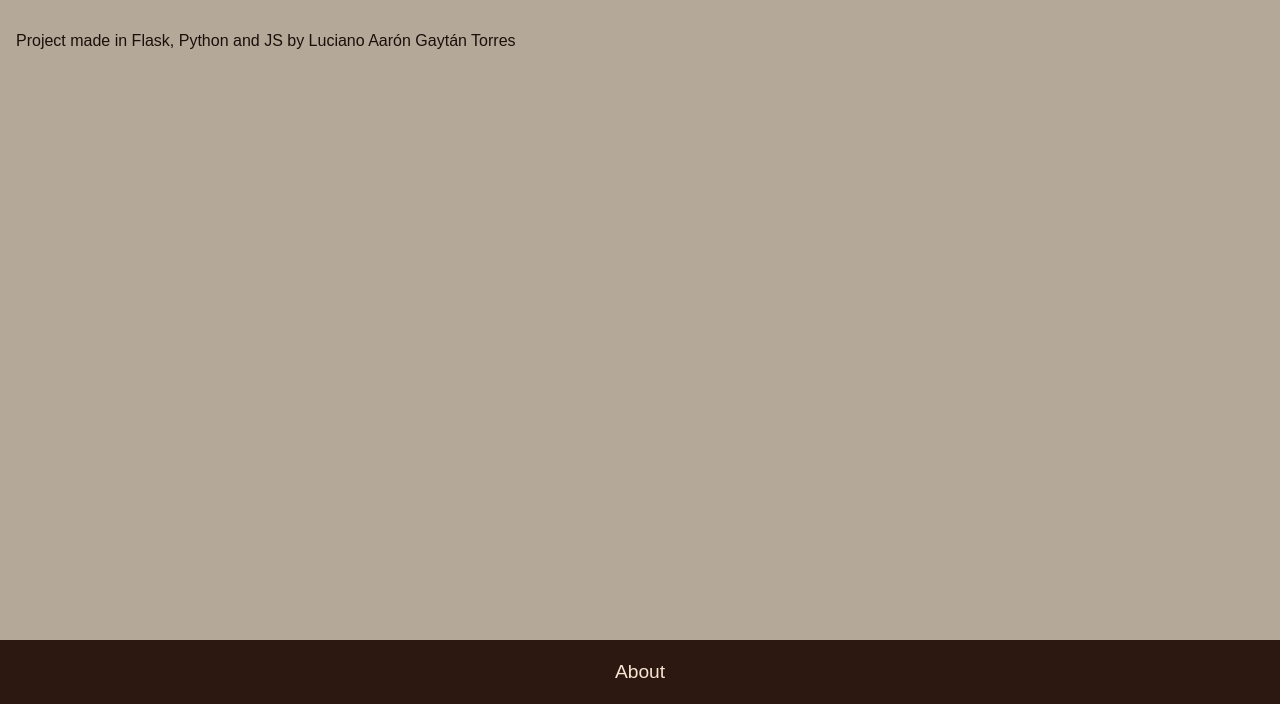
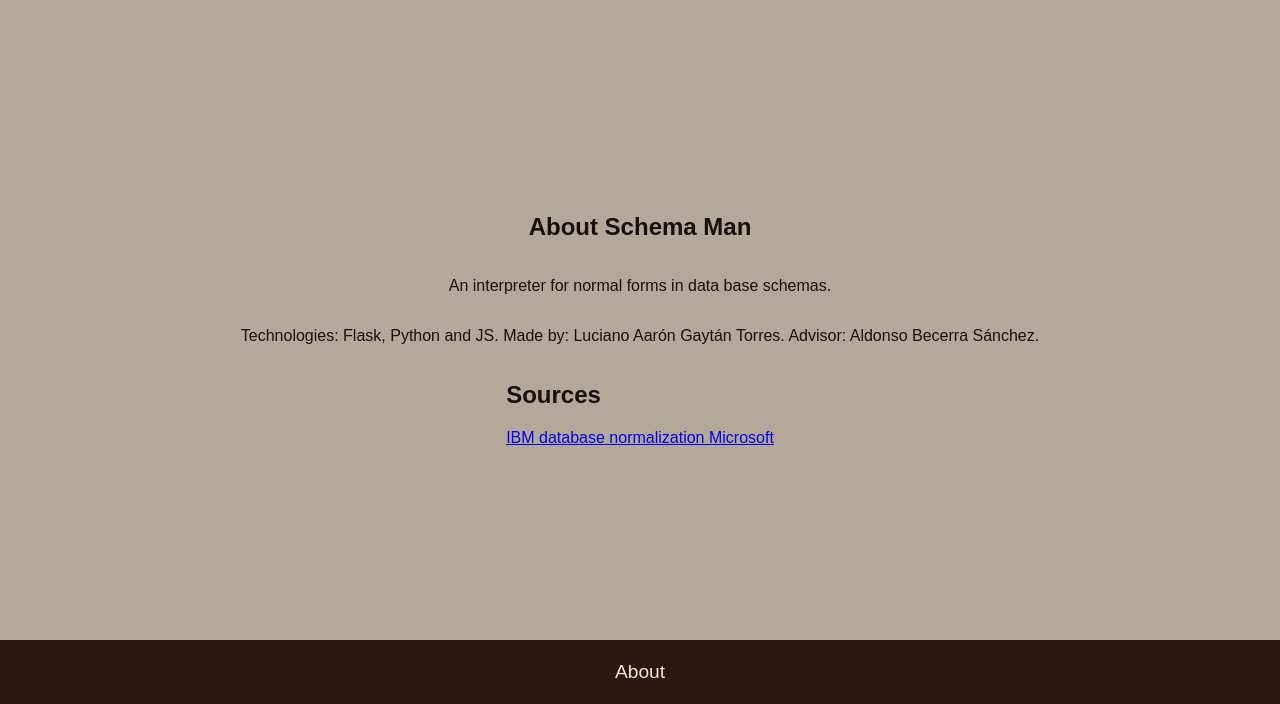
Before and after one commit to Qwerty3341/SchemaMan, a Flask app: page /about/ in a window 1280 px wide. Shown: the part 96-800 px from the top of the page. Run offline with Flask 3, Linux system fonts and the light colour scheme; some web fonts are replaced.

Commit message:
Preparing nf pages

```diff
--- /dev/null
+++ b/schema_man/static/css/about.css
@@ -0,0 +1,7 @@
+.box {
+	display: flex;
+	flex: 1;
+	flex-direction: column;
+	justify-content: center;
+	align-items: center;
+}
--- a/schema_man/static/css/normalizator.css
+++ b/schema_man/static/css/normalizator.css
@@ -13,7 +13,7 @@
 	display: grid;
 	grid-template-columns: repeat(2, 1fr);
 	gap: 10px;
-	height: 100%;
+	flex: 1;
 }
 
 .selector-container {
--- a/schema_man/static/css/style.css
+++ b/schema_man/static/css/style.css
@@ -67,8 +67,10 @@ body {
 /* main config */
 
 main.content {
-	flex: 1;
 	padding: 1rem;
+	display: flex;
+	flex: content;
+	/* flex-direction: column; */
 }
 
 /* footer config */
--- a/schema_man/templates/app/about.html
+++ b/schema_man/templates/app/about.html
@@ -2,16 +2,38 @@
 
 {% block title %}About{% endblock %}
 
+{% block styles %}
+<link rel="stylesheet" href="{{ url_for('static', filename='css/about.css') }}">
+{% endblock %}
+
 {% block content %}
+<section class="box">
+	<h1>About Schema Man</h1>
 
-<section class="about">
-	<p>
-		Project made in Flask, Python and JS by Luciano Aarón Gaytán Torres
-	</p>
-</section>
+	<div class="block" id="about">
+		<p>
+			An interpreter for normal forms in data base schemas.
+		</p>
+	</div>
 
-<section class="credits">
+	<div class="block" id="credits">
+		<p>
+			Technologies: Flask, Python and JS.
+			Made by: Luciano Aarón Gaytán Torres.
+			Advisor: Aldonso Becerra Sánchez.
+		</p>
+	</div>
 
+	<div class="block" id="sources">
+		<h2>Sources</h2>
+		<a target="_blank" href="https://www.ibm.com/think/topics/database-normalization">
+			IBM database normalization
+		</a>
+		<a target="_blank"
+			href="https://learn.microsoft.com/en-us/previous-versions/troubleshoot/microsoft-365/microsoft-365-apps/access/database-normalization-description">
+			Microsoft
+		</a>
+	</div>
 </section>
 
 {% endblock %}
--- a/schema_man/templates/nf/nf1.html
+++ b/schema_man/templates/nf/nf1.html
@@ -3,13 +3,13 @@
 {% block title %}First Normal Form{% endblock %}
 
 {% block nf_title %}First Normal Form{% endblock %}
-{% block nf_subtitle %}{% endblock %}
+{% block nf_subtitle %}Delete repeated groups{% endblock %}
 
 {% block nf_description %}
 <p>
+
 </p>
 {% endblock %}
 
 {% block nf_example %}
-<h3>Example</h3>
 {% endblock %}
--- a/schema_man/templates/nf/nf2.html
+++ b/schema_man/templates/nf/nf2.html
@@ -3,7 +3,7 @@
 {% block title %}Second Normal Form{% endblock %}
 
 {% block nf_title %}Second Normal Form{% endblock %}
-{% block nf_subtitle %}{% endblock %}
+{% block nf_subtitle %}Independent tables for multiple registers{% endblock %}
 
 {% block nf_description %}{% endblock %}
 
--- a/schema_man/templates/nf/nf3.html
+++ b/schema_man/templates/nf/nf3.html
@@ -3,7 +3,7 @@
 {% block title %}Thirth Normal Form{% endblock %}
 
 {% block nf_title %}Thirth Normal Form{% endblock %}
-{% block nf_subtitle %}{% endblock %}
+{% block nf_subtitle %}Delete fields that do not depend on the primary key{% endblock %}
 
 {% block nf_description %}{% endblock %}
 
--- a/schema_man/templates/nf/nf4.html
+++ b/schema_man/templates/nf/nf4.html
@@ -3,7 +3,7 @@
 {% block title %}Fourd Normal Form{% endblock %}
 
 {% block nf_title %}Fourd Normal Form{% endblock %}
-{% block nf_subtitle %}{% endblock %}
+{% block nf_subtitle %}Delete multivalue dependencies{% endblock %}
 
 {% block nf_description %}{% endblock %}
 
--- a/schema_man/templates/nf/nf5.html
+++ b/schema_man/templates/nf/nf5.html
@@ -3,7 +3,7 @@
 {% block title %}Fifth Normal Form{% endblock %}
 
 {% block nf_title %}Fifth Normal Form{% endblock %}
-{% block nf_subtitle %}{% endblock %}
+{% block nf_subtitle %}Puzzle{% endblock %}
 
 {% block nf_description %}{% endblock %}
 
--- a/schema_man/templates/nf/nf_base.html
+++ b/schema_man/templates/nf/nf_base.html
@@ -10,6 +10,7 @@
 </div>
 
 <div class="nf-example">
+	<h3>Example</h3>
 	{% block nf_example %}{% endblock %}
 </div>
 
```
